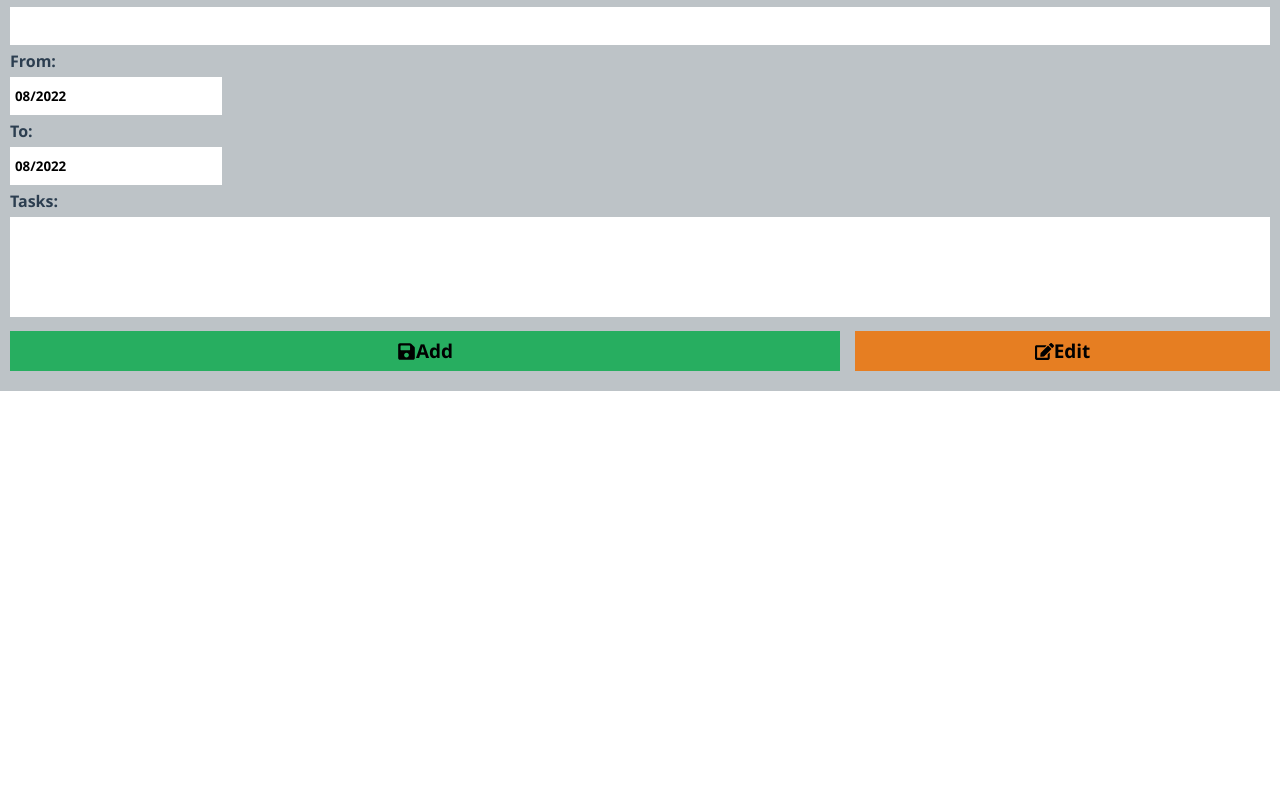
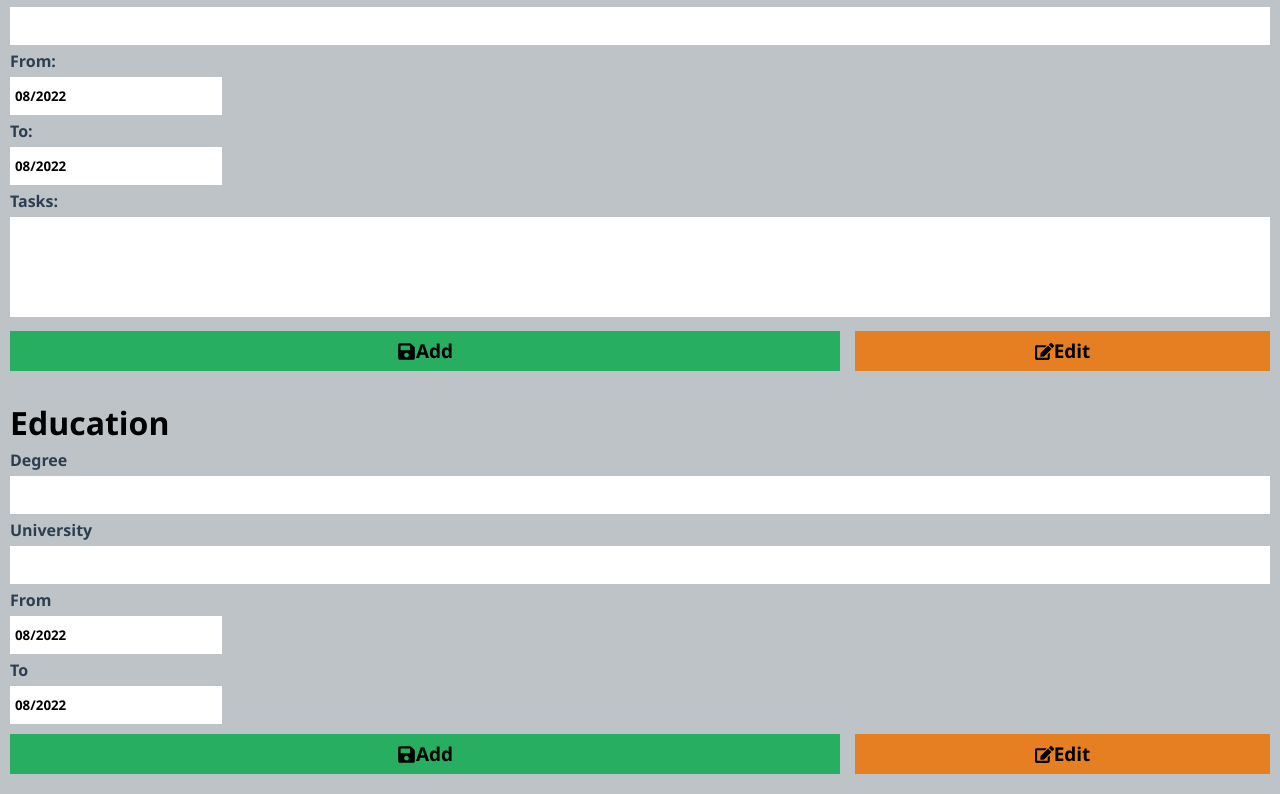
Before and after one commit to IchoubaneMed/cv-project, a React (Create React App) app: page / in a window 1280 px wide. Shown: the part 988-1782 px from the top of the page. Before the commit the page ends 1379 px from the top, so only its background shows below. Built offline with nearby package versions, Linux system fonts and the light colour scheme.

Commit message:
Imported the Education component inside the App.js file

```diff
--- a/src/App.js
+++ b/src/App.js
@@ -3,6 +3,7 @@ import "./styles/global.css"
 import './styles/forms.css';
 import SummaryStatement from "./components/SummaryStatement";
 import WorkExperience from "./components/WorkExperience";
+import Education from "./components/Education";
 
 function App() {
   return (
@@ -10,6 +11,7 @@ function App() {
       <ContactInformation />
       <SummaryStatement />
       <WorkExperience />
+      <Education />
     </div>
   );
 }
```
